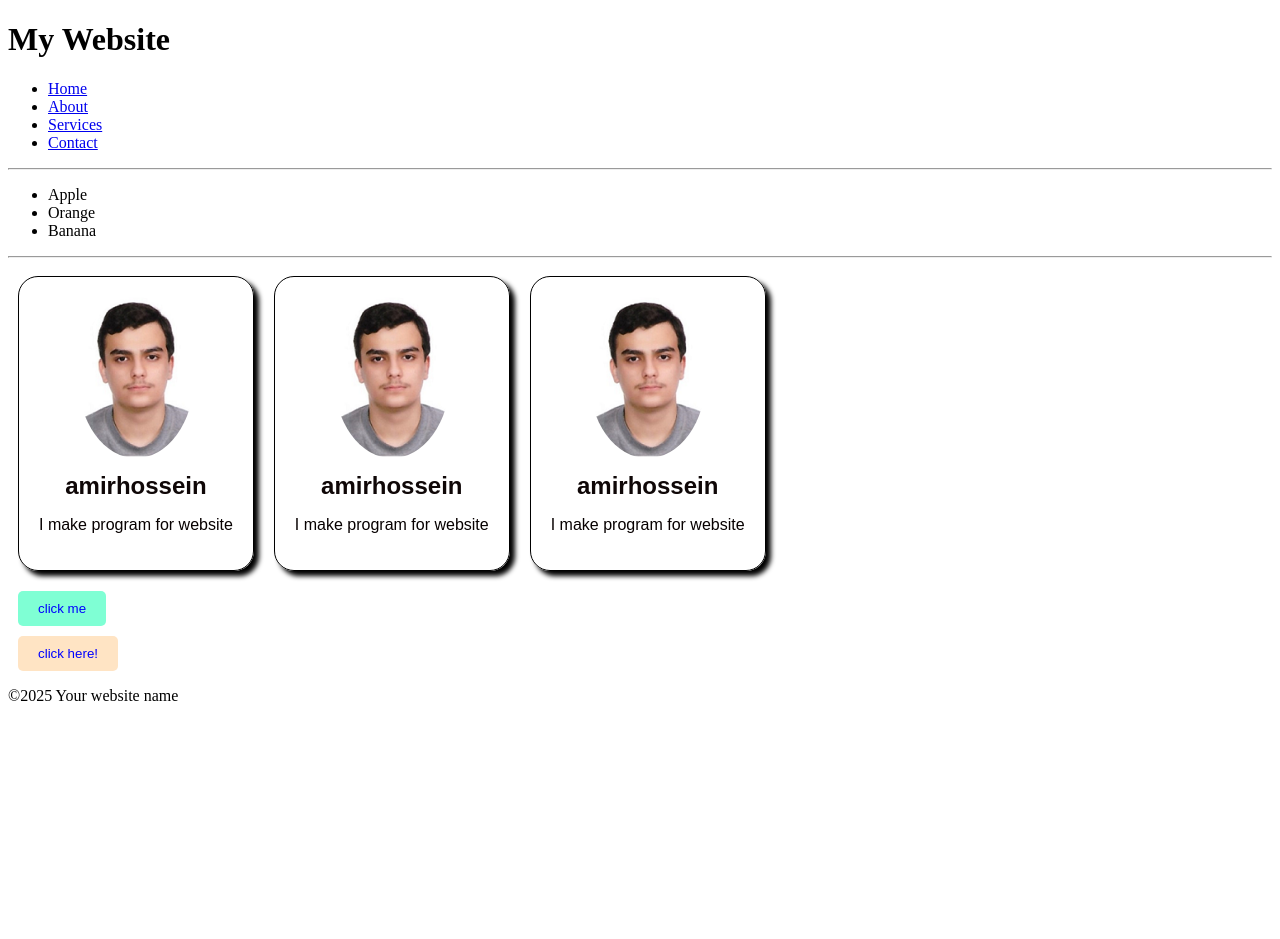
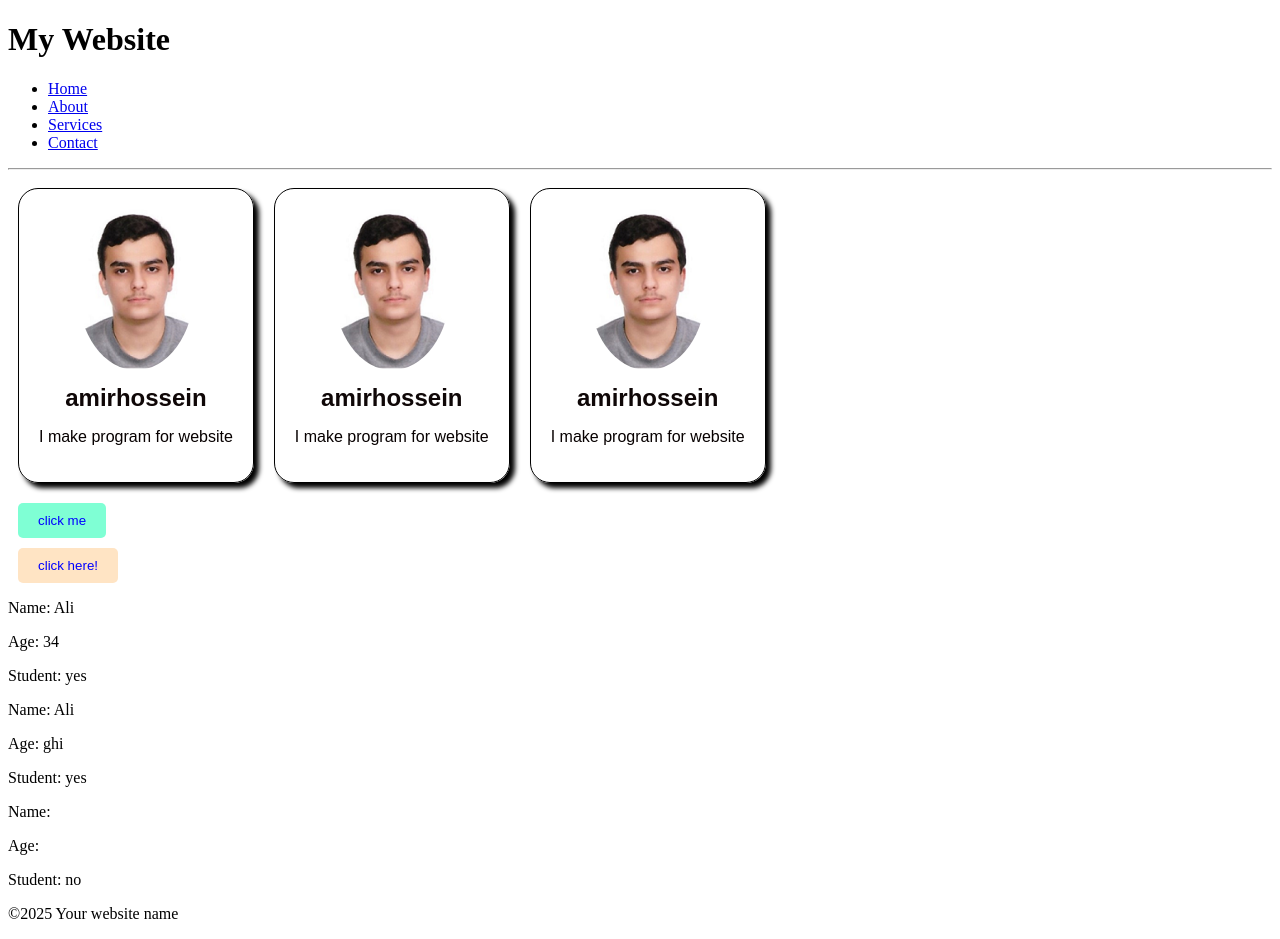
Before and after one commit to amirhoprogrammer/my-react-bro, a React (Vite) app: page / in a window 1280 px wide. Before the commit the page ends 800 px from the top, so only its background shows below. Built offline with nearby package versions, Linux system fonts and the light colour scheme.

Commit message:
add props and check type of it

```diff
--- a/package.json
+++ b/package.json
@@ -10,6 +10,7 @@
     "preview": "vite preview"
   },
   "dependencies": {
+    "prop-types": "^15.8.1",
     "react": "^19.1.0",
     "react-dom": "^19.1.0"
   },
--- a/src/App.jsx
+++ b/src/App.jsx
@@ -7,17 +7,20 @@
 import Card from "./Card.jsx";
 import Button1 from "./Button/Button1.jsx";
 import Button2 from "./Button2.jsx";
+import Student from "./Student.jsx";
 function App() {
   return (
     <>
       <Header />
-      <Food />
-      <hr />
+      {/*<Food /> <hr />*/}
       <Card />
       <Card />
       <Card />
       <Button1 />
       <Button2 />
+      <Student name="Ali" age={34} isStudent={true} />
+      <Student name="Ali" age="ghi" isStudent={true} />
+      <Student />
       {/**/}
       <Footer />
     </>
--- /dev/null
+++ b/src/Student.jsx
@@ -0,0 +1,23 @@
+import PropTypes from "prop-types";
+
+function Student(props) {
+  return (
+    <div>
+      <p>Name: {props.name}</p>
+      <p>Age: {props.age}</p>
+      <p>Student: {props.isStudent ? "yes" : "no"}</p>
+    </div>
+  );
+}
+//Debugging
+Student.propTypes = {
+  name: PropTypes.string,
+  age: PropTypes.number,
+  isStudent: PropTypes.bool,
+};
+Student.defaultProps = {
+  name: "mohammed",
+  age: 33,
+  isStudent: true,
+};
+export default Student;
```
Also changed, not shown: 1 other file (tests, documents, lock files or other folders).
